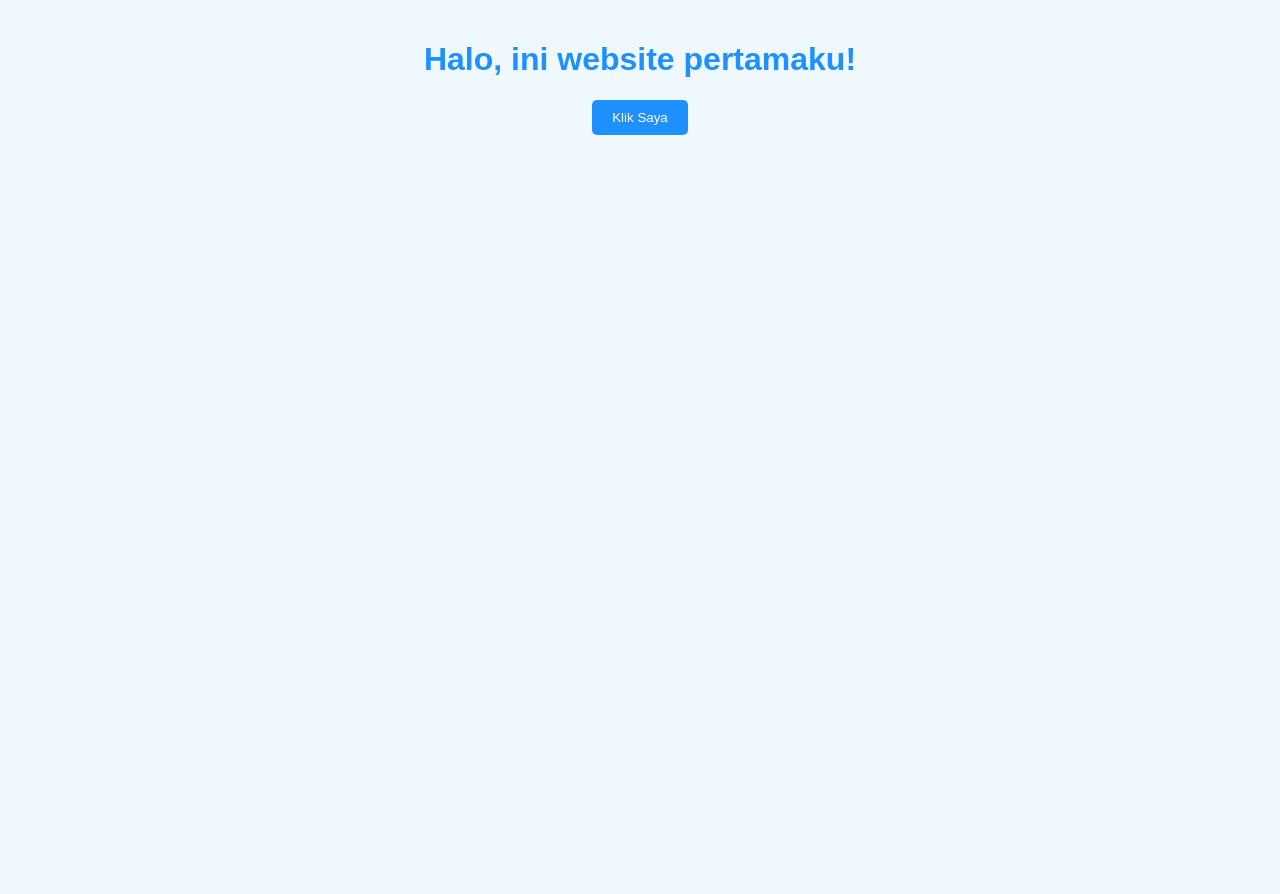
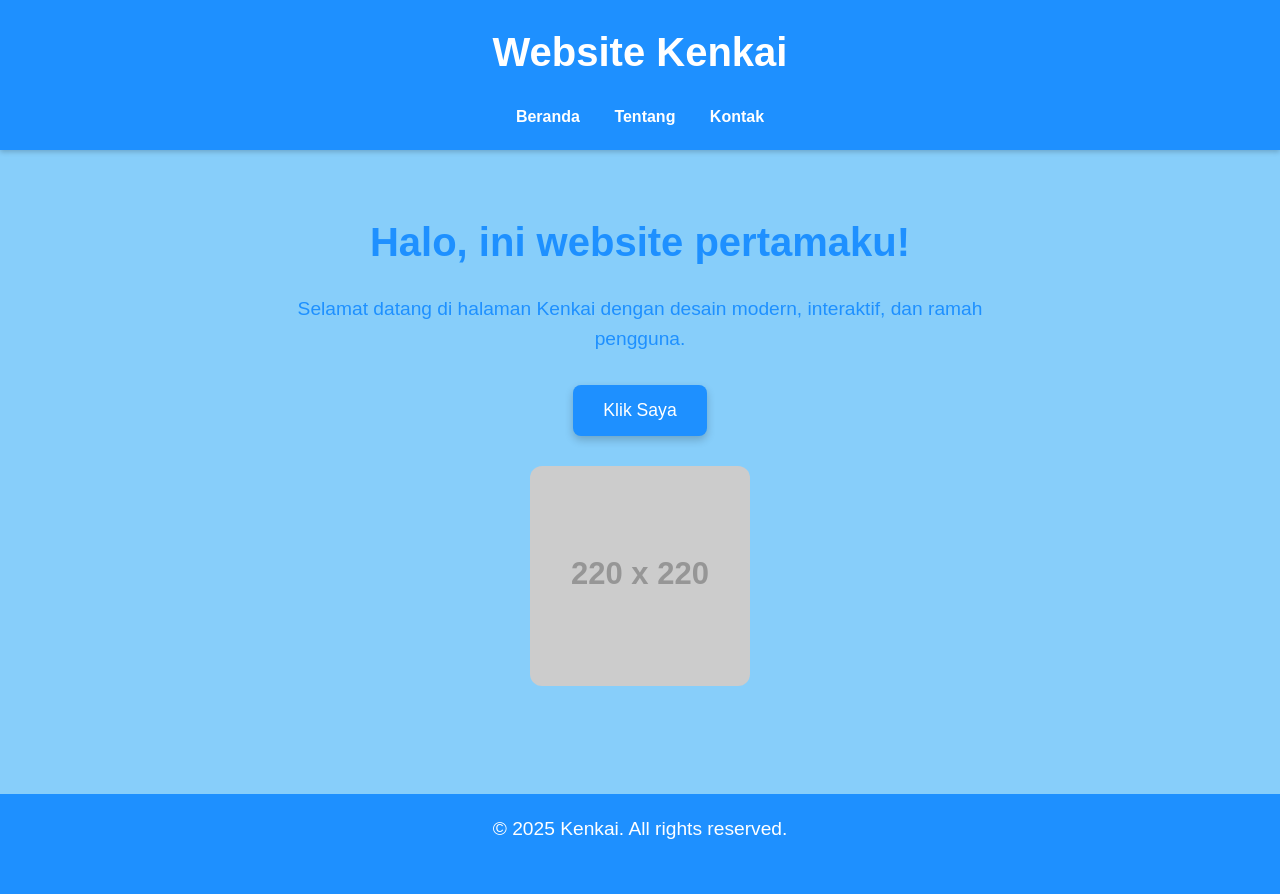
Before and after one commit to Kesavaawalakbari/kenkai_web1, a plain HTML site: page index.html in a window 1280 px wide. Before the commit the page ends 800 px from the top, so only its background shows below. Drawn offline with Linux system fonts and the light colour scheme; placeholder pictures from the web are drawn by us.

Commit message:
menambahkan js, css

```diff
--- a/index.html
+++ b/index.html
@@ -4,43 +4,145 @@
   <meta charset="UTF-8">
   <meta name="viewport" content="width=device-width, initial-scale=1.0">
   <title>Website Kenkai</title>
+  <link rel="icon" href="favicon.ico" type="image/x-icon">
   <style>
-    /* ===== CSS gabungan ===== */
+    /* ===== Tema Kenkai ===== */
+    :root {
+      --primary-blue: #1E90FF;
+      --secondary-blue: #87CEFA;
+      --white: #ffffff;
+      --hover-blue: #104e8b;
+    }
+
+    /* ===== Reset & Body ===== */
+    * {
+      box-sizing: border-box;
+      margin: 0;
+      padding: 0;
+    }
+
     body {
-      font-family: Arial, sans-serif;
-      background-color: #f0f8ff; /* biru muda */
-      color: #1e90ff; /* biru Kenkai */
+      font-family: 'Arial', sans-serif;
+      background-color: var(--secondary-blue);
+      color: var(--primary-blue);
       text-align: center;
-      margin: 0;
-      padding: 20px;
+      line-height: 1.6;
+    }
+
+    /* ===== Header & Navigasi ===== */
+    header {
+      background-color: var(--primary-blue);
+      color: var(--white);
+      padding: 20px 0;
+      box-shadow: 0 2px 5px rgba(0,0,0,0.2);
+    }
+
+    nav a {
+      color: var(--white);
+      margin: 0 15px;
+      text-decoration: none;
+      font-weight: bold;
+      transition: color 0.3s;
+    }
+
+    nav a:hover {
+      color: var(--secondary-blue);
+    }
+
+    /* ===== Main Content ===== */
+    main {
+      padding: 60px 20px;
+      max-width: 800px;
+      margin: auto;
+    }
+
+    h1 {
+      font-size: 2.5em;
+      margin-bottom: 20px;
+    }
+
+    p {
+      font-size: 1.2em;
+      margin-bottom: 30px;
     }
 
     button {
-      padding: 10px 20px;
-      background-color: #1e90ff;
-      color: white;
+      background-color: var(--primary-blue);
+      color: var(--white);
       border: none;
-      border-radius: 5px;
+      padding: 15px 30px;
+      font-size: 1.1em;
       cursor: pointer;
+      border-radius: 8px;
+      transition: all 0.3s ease;
+      box-shadow: 0 4px 8px rgba(0,0,0,0.2);
     }
 
     button:hover {
-      background-color: #0f71c0;
+      background-color: var(--hover-blue);
+      transform: scale(1.05);
+    }
+
+    img {
+      margin-top: 30px;
+      width: 220px;
+      border-radius: 12px;
+      transition: transform 0.3s, box-shadow 0.3s;
+    }
+
+    img:hover {
+      transform: scale(1.05);
+      box-shadow: 0 10px 20px rgba(0,0,0,0.3);
+    }
+
+    /* ===== Footer ===== */
+    footer {
+      background-color: var(--primary-blue);
+      color: var(--white);
+      padding: 20px 0;
+      margin-top: 40px;
+    }
+
+    /* ===== Responsive ===== */
+    @media(max-width: 600px){
+      h1 { font-size: 2em; }
+      p { font-size: 1em; }
+      button { padding: 12px 25px; font-size: 1em; }
+      nav a { display: block; margin: 10px 0; }
     }
   </style>
 </head>
 <body>
 
-  <h1>Halo, ini website pertamaku!</h1>
-  <button id="clickMe">Klik Saya</button>
+  <header>
+    <h1>Website Kenkai</h1>
+    <nav>
+      <a href="#">Beranda</a>
+      <a href="#">Tentang</a>
+      <a href="#">Kontak</a>
+    </nav>
+  </header>
+
+  <main>
+    <h1>Halo, ini website pertamaku!</h1>
+    <p>Selamat datang di halaman Kenkai dengan desain modern, interaktif, dan ramah pengguna.</p>
+    <button id="clickMe">Klik Saya</button>
+    <br>
+    <img src="https://via.placeholder.com/220x220.png?text=Logo+Kenkai" alt="Logo Kenkai">
+  </main>
+
+  <footer>
+    <p>&copy; 2025 Kenkai. All rights reserved.</p>
+  </footer>
 
   <script>
-    // ===== JS gabungan =====
+    // ===== JavaScript Interaktif =====
     const button = document.getElementById('clickMe');
 
     button.addEventListener('click', () => {
-      alert('Halo! Kamu baru saja klik tombol.');
+      alert('Halo! Kamu baru saja klik tombol Kenkai.');
     });
   </script>
+
 </body>
 </html>
```
